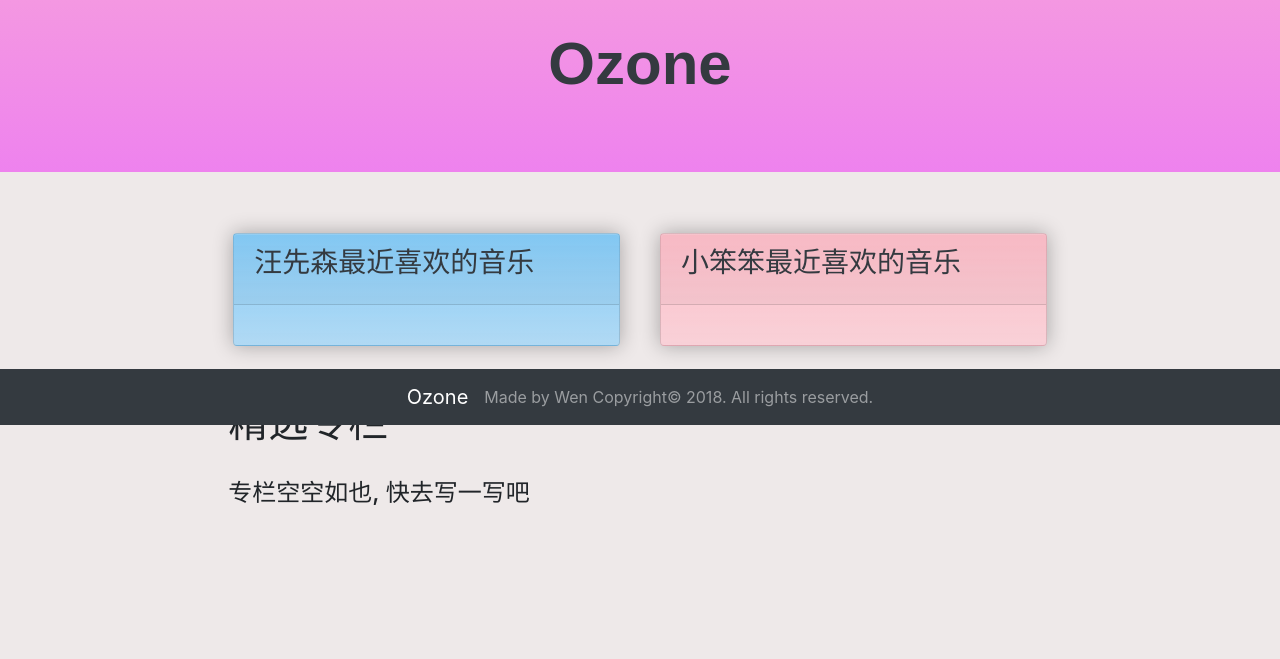
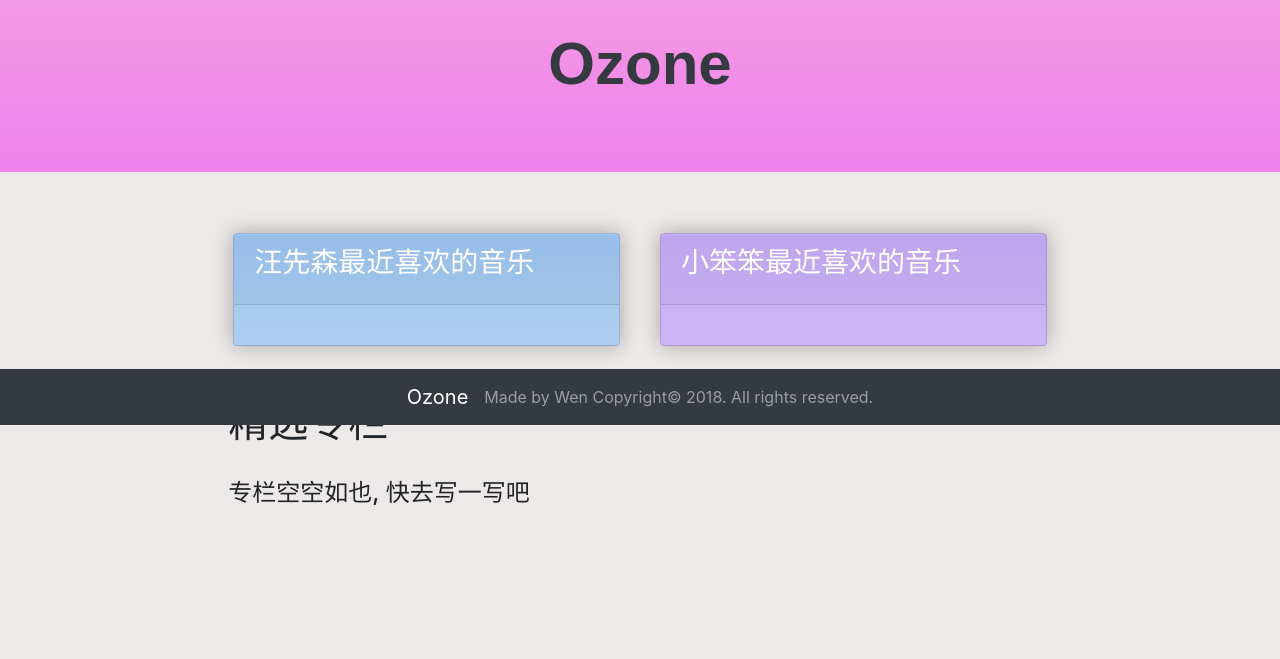
Before and after one commit to wenbo1188/ozone, a Flask app: template ozone/templates/index.html in a window 1280 px wide. Shown: the part 375-1034 px from the top of the page. Run offline with Flask 2, Linux system fonts and the light colour scheme; the template is opened without the code that fills it, so the values that code supplies are empty; the visitor is signed in with stand-in values (Sample User, id 1); parts of the project's set-up code (start-up, migrations or seed data) failed here and were passed over; some libraries are stand-ins or nearby versions.

Commit message:
[album] fix photo display bug and change theme color
Signed-off-by: Wen Bo <15026630170@163.com>

```diff
--- a/ozone/main/views.py
+++ b/ozone/main/views.py
@@ -5,7 +5,7 @@
 
 from flask import abort
 from flask import current_app as app
-from flask import redirect, render_template, request, session, url_for, flash
+from flask import redirect, render_template, request, session, url_for, flash, send_from_directory
 
 from . import main_page
 from ..config import logger
@@ -186,6 +186,10 @@
     else:
         return render_template("index.html")
 
+@main_page.route('/_uploads/photos/<photo_name>')
+def get_url(photo_name):
+    return send_from_directory(app.config['UPLOADED_PHOTOS_DEST'], photo_name)
+
 @main_page.route('/manage/<string:function>', methods=['GET'])
 def manage(function):
     if "logged_in" in session and session["logged_in"] == True:
--- a/ozone/templates/index.html
+++ b/ozone/templates/index.html
@@ -36,9 +36,9 @@
 	<div class="row">
 		<div class="col-sm-2"></div>
 		<div class="col-sm-4">
-			<div class="card exhibition text-dark" style="background:linear-gradient(rgba(135, 206, 250, 1), rgba(135, 206, 250, 0.6))">
+			<div class="card exhibition text-dark" style="background:linear-gradient(rgba(30, 144, 255, 0.4), rgba(30, 144, 255, 0.3));">
 				<div class="card-header">
-					<h3 class="card-title">汪先森最近喜欢的音乐</h3>
+					<h3 class="card-title text-white">汪先森最近喜欢的音乐</h3>
 				</div>
 				<div class="card-body">
 					<ul class="list-group">
@@ -56,14 +56,14 @@
 			</div>
 		</div>
 		<div class="col-sm-4">
-			<div class="card exhibition text-dark" style="background: linear-gradient(rgba(255, 192, 203, 1), rgba(255, 192, 203, 0.6));">
+			<div class="card exhibition text-dark" style="background: linear-gradient(rgba(171, 130, 255, 0.6), rgba(171, 130, 255, 0.5));">
 				<div class="card-header">
-					<h3 class="card-title">小笨笨最近喜欢的音乐</h3>
+					<h3 class="card-title text-white">小笨笨最近喜欢的音乐</h3>
 				</div>
 				<div class="card-body">
 					<ul class="list-group">
 						{% for song in playlist2 %}
-						<li class="list-group-item" style="background-color: rgba(255, 255, 255, 0);border-color: rgba(0, 0, 0, 0.1);">
+						<li class="list-group-item">
 							<h4 class="card-text"><span class="badge badge-dark">NO.{{ loop.index }}</span> {{ song[0] }}</h4>
 							<audio controls>
 								<source src="{{ url_for('static', filename='songs/') }}{{ song[1] }}.mp3" />
```
